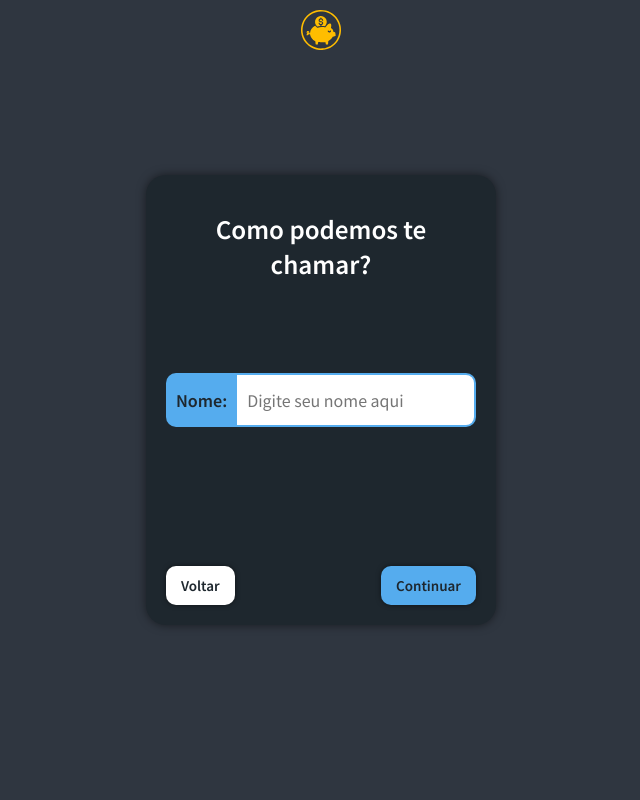
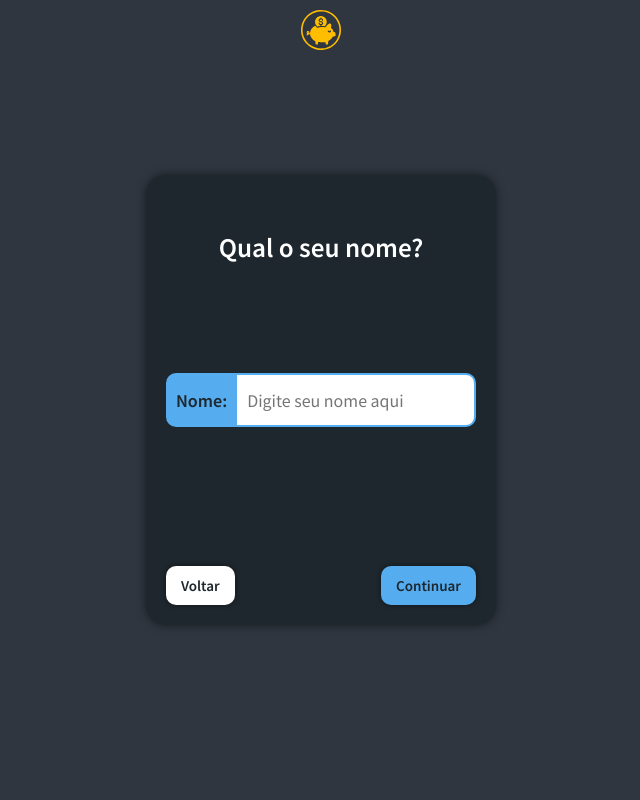
Before and after one commit to RGMenezes/gestor-financeiro, a React (Create React App) app in the folder gestor-financeiro/: page /questions in a window 1280 px wide. Shown: the top 800 px of the page, without its empty margins (319-959 px from the left). Built offline with nearby package versions, Linux system fonts and the light colour scheme.

Commit message:
adicionando as perguntas

```diff
--- a/gestor-financeiro/src/components/pages/Questions.js
+++ b/gestor-financeiro/src/components/pages/Questions.js
@@ -49,7 +49,7 @@ function Questions(){
     const questions = [
         {
             type: "typing",
-            question: "Como podemos te chamar?",
+            question: "Qual o seu nome?",
             input: {
                 name: 'name',
                 type: 'text',
@@ -60,38 +60,295 @@ function Questions(){
         },
         {
             type: "typing",
-            question: "Qual o valor médio da sua conta de energia?",
+            question: "Qual a sua renda líquida mensal?",
             input: {
-                name: "energy",
-                type: "number",
-                text: "Energia:",
-                placeHolder: "Digite o valor"
+                name: 'wage',
+                type: 'number',
+                text: 'Salário:',
+                placeHolder: 'Digite o seu salário'
             },
             id: 1
         },
         {
             type: "typing",
-            question: "E da sua conta de água?",
+            question: "Qual a sua renda extra mensal?",
             input: {
-                name: "water",
-                type: "number",
-                text: "Água:",
-                placeHolder: "Digite o valor"
+                name: 'extra_income',
+                type: 'number',
+                text: 'Extra:',
+                placeHolder: 'Digite o valor aqui'
             },
             id: 2
         },
         {
             type: "choice",
-            question: "Sobre imóveis, qual a sua escolha?",
-            name: "conservative",
+            question: "Você é responsavel por alguém?",
+            name: "responsible_for_someone",
             choices: {
-                choice1: ["Alugar", 10],
-                choice2: ["Comprar pronta", 8],
-                choice3: ["Construir", 6],
-                choice4: ["Já possou um imóvel", 4]
+                choice1: ["Sim, por 1 pessoa", 1],
+                choice2: ["Sim, por 2 pessoas", 2],
+                choice3: ["Sim, mas de 2 pessoa", 3],
+                choice4: ["Não, apenas cuido de mim mesmo", 0]
             },
             id: 3
+        },
+        {
+            type: "typing",
+            question: "Quantos filhos você tem?",
+            input: {
+                name: 'children',
+                type: 'number',
+                text: 'Filhos:',
+                placeHolder: 'Quantidade de filhos'
+            },
+            id: 4
+        },
+        {
+            type: "choice",
+            question: "Qual a sua contribuição nas despesas mensais de sua família?",
+            name: "family_responsibility",
+            choices: {
+                choice1: ["Contribu-o com menos da metade", 1],
+                choice2: ["Contribu-o com a metade", 2],
+                choice3: ["Contribu-o com mais da metade", 3],
+                choice4: ["Não contrubu-o", 0]
+            },
+            id: 5
+        },
+        {
+            type: "typing",
+            question: "Qual o valor de sua conta de energia?",
+            input: {
+                name: 'energy',
+                type: 'number',
+                text: 'Energia:',
+                placeHolder: 'Valor pago'
+            },
+            id: 6
+        },
+        {
+            type: "typing",
+            question: "Qual o valor de sua conta de água?",
+            input: {
+                name: 'water',
+                type: 'number',
+                text: 'Água:',
+                placeHolder: 'Valor pago'
+            },
+            id: 7
+        },
+        {
+            type: "typing",
+            question: "Qual o valor de sua conta de internet?",
+            input: {
+                name: 'internet',
+                type: 'number',
+                text: 'Internet:',
+                placeHolder: 'Valor pago'
+            },
+            id: 8
+        },
+        {
+            type: "typing",
+            question: "Qual o valor do seu aluguel?",
+            input: {
+                name: 'rent',
+                type: 'number',
+                text: 'Aluguel:',
+                placeHolder: 'Valor pago'
+            },
+            id: 9
+        },
+        {
+            type: "typing",
+            question: "O quanto você gasta mensalmente com alimentação?",
+            input: {
+                name: 'food',
+                type: 'number',
+                text: 'Alimentação:',
+                placeHolder: 'Valor gasto'
+            },
+            id: 10
+        },
+        {
+            type: "typing",
+            question: "O quanto você gasta mensalmente com outras coisas que são indispensáveis?",
+            input: {
+                name: 'other_indespensable',
+                type: 'number',
+                text: 'Outros:',
+                placeHolder: 'Valor gasto'
+            },
+            id: 11
+        },
+        {
+            type: "typing",
+            question: "O quanto você gasta mensalmente com cartão de crédito?",
+            input: {
+                name: 'credit_card',
+                type: 'number',
+                text: 'Cartão:',
+                placeHolder: 'Valor gasto'
+            },
+            id: 12
+        },
+        {
+            type: "typing",
+            question: "O quanto você gasta mensalmente com empréstimos e financiamentos?",
+            input: {
+                name: 'loan_financing',
+                type: 'number',
+                text: 'Valor:',
+                placeHolder: 'Empréstimos e financiamento mensal'
+            },
+            id: 13
+        },
+        {
+            type: "typing",
+            question: "O quanto você gasta mensalmente com outros tipos de faturas?",
+            input: {
+                name: 'other_invoices',
+                type: 'number',
+                text: 'Fatura:',
+                placeHolder: 'Valor gasto'
+            },
+            id: 14
+        },
+        {
+            type: "typing",
+            question: "O quanto você gasta mensalmente com lazer?",
+            input: {
+                name: 'leisure',
+                type: 'number',
+                text: 'Lazer:',
+                placeHolder: 'Valor gasto'
+            },
+            id: 15
+        },
+        {
+            type: "typing",
+            question: "O quanto você gasta mensalmente com entretenimento?",
+            input: {
+                name: 'entertainment',
+                type: 'number',
+                text: 'Entretenimento:',
+                placeHolder: 'Valor gasto'
+            },
+            id: 16
+        },
+        {
+            type: "typing",
+            question: "O quanto você gasta mensalmente com viagens?",
+            input: {
+                name: 'trips',
+                type: 'number',
+                text: 'Viagens:',
+                placeHolder: 'Valor gasto'
+            },
+            id: 17
+        },
+        {
+            type: "typing",
+            question: "Quais outros gastos dispensáveis mensais você tem?",
+            input: {
+                name: 'other_dispensable',
+                type: 'number',
+                text: 'Outros:',
+                placeHolder: 'Valor gasto'
+            },
+            id: 18
+        },
+        {
+            type: "typing",
+            question: "Quanto de dinheiro você guarda por mês?",
+            input: {
+                name: 'box',
+                type: 'number',
+                text: 'Caixa:',
+                placeHolder: 'Valor guardado em caixa'
+            },
+            id: 19
+        },
+        {
+            type: "typing",
+            question: "Quanto de dinheiro você investe em fundos imobiliários por mês?",
+            input: {
+                name: 'real_estate',
+                type: 'number',
+                text: 'Fiis:',
+                placeHolder: 'Valor investido'
+            },
+            id: 20
+        },
+        {
+            type: "typing",
+            question: "Quanto de dinheiro você investe em ações nacionais por mês?",
+            input: {
+                name: 'national_stocks',
+                type: 'number',
+                text: 'Ações:',
+                placeHolder: 'Valor investido'
+            },
+            id: 21
+        },
+        {
+            type: "typing",
+            question: "Quanto de dinheiro você investe em ações internacionais por mês?",
+            input: {
+                name: 'international_shares',
+                type: 'number',
+                text: 'Ações:',
+                placeHolder: 'Valor investido'
+            },
+            id: 22
+        },
+        {
+            type: "typing",
+            question: "Quanto de dinheiro você investe em ativos de risco como bitcoin, nfts, etc por mês?",
+            input: {
+                name: 'risk_assets',
+                type: 'number',
+                text: 'Valor:',
+                placeHolder: 'Ativos de risco'
+            },
+            id: 23
+        },
+        {
+            type: "typing",
+            question: "O quanto você investe em outros tipos de investimentos mensalmente?",
+            input: {
+                name: 'other_investments',
+                type: 'number',
+                text: 'Outros:',
+                placeHolder: 'Valor investido'
+            },
+            id: 24
+        },
+        {
+            type: "choice",
+            question: "Como você avalia seus investimentos?",
+            name: "investment_evaluation",
+            choices: {
+                choice1: ["Invisto mal", 1],
+                choice2: ["Poderia investir melhor", 2],
+                choice3: ["Gosto de como invisto", 3],
+                choice4: ["Não invisto", 0]
+            },
+            id: 25
+        },
+        {
+            type: "choice",
+            question: "Qual o seu nível de conhecimento sobre investimentos?",
+            name: "investment_knowledge",
+            choices: {
+                choice1: ["Sei o básico", 1],
+                choice2: ["Sei um pouco de tudo", 2],
+                choice3: ["Conheço bem", 3],
+                choice4: ["Não sei nada", 0]
+            },
+            id: 26
         }
+
     ];
 
     return(
```
